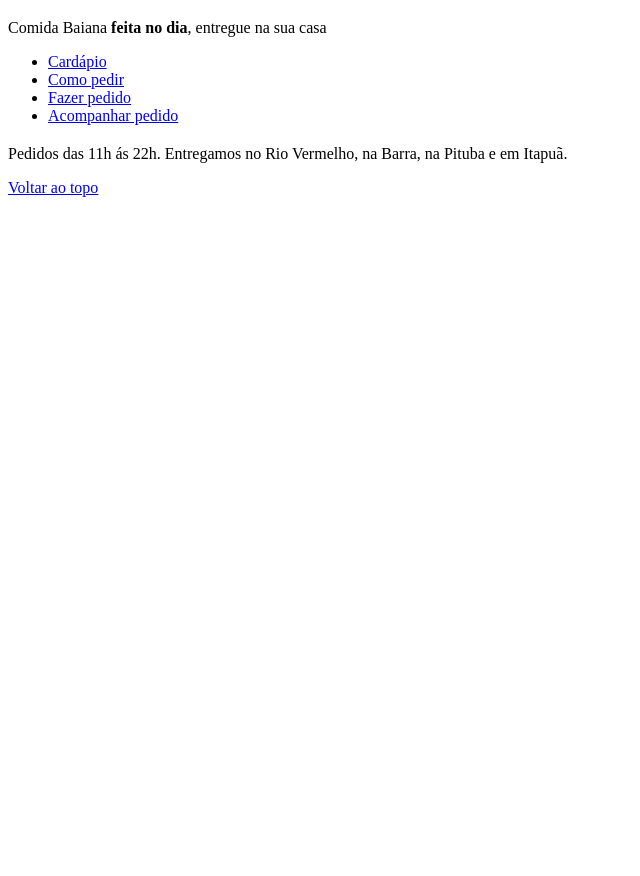
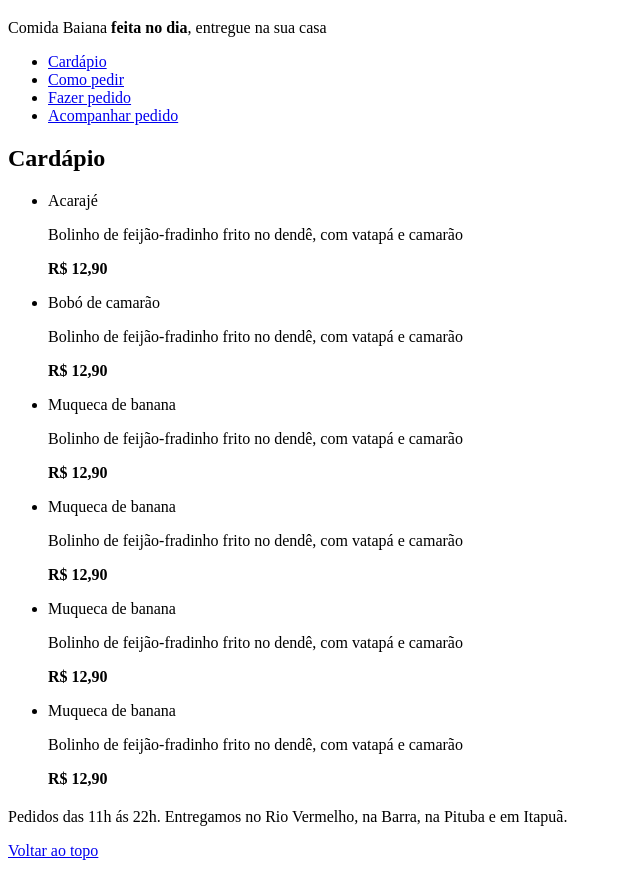
Before and after one commit to RafaTheMonk/delivery-baiano-e20, a website: page public/index.html in a window 1280 px wide. Shown: the part 61-937 px from the top of the page, without its empty margins (0-640 px from the left). Before the commit the page ends 800 px from the top, so only its background shows below. Drawn offline with Linux system fonts and the light colour scheme.

Commit message:
feat: adiciona os pratos ao cardápio

```diff
--- a/public/index.html
+++ b/public/index.html
@@ -20,9 +20,33 @@
     </header>
     <main>
         <section id="cardapio">
-            <h2>
-
-            </h2>
+            <h2>Cardápio</h2>
+            <ul>
+                <li>Acarajé
+                    <p>Bolinho de feijão-fradinho frito no dendê, com vatapá e camarão</p>
+                    <p><strong>R$ 12,90</strong></p>
+                </li>
+                <li>Bobó de camarão
+                    <p>Bolinho de feijão-fradinho frito no dendê, com vatapá e camarão</p>
+                    <p><strong>R$ 12,90</strong></p>
+                </li>
+                <li>Muqueca de banana
+                    <p>Bolinho de feijão-fradinho frito no dendê, com vatapá e camarão</p>
+                    <p><strong>R$ 12,90</strong></p>
+                </li>
+                <li>Muqueca de banana
+                    <p>Bolinho de feijão-fradinho frito no dendê, com vatapá e camarão</p>
+                    <p><strong>R$ 12,90</strong></p>
+                </li>
+                <li>Muqueca de banana
+                    <p>Bolinho de feijão-fradinho frito no dendê, com vatapá e camarão</p>
+                    <p><strong>R$ 12,90</strong></p>
+                </li>
+                <li>Muqueca de banana
+                    <p>Bolinho de feijão-fradinho frito no dendê, com vatapá e camarão</p>
+                    <p><strong>R$ 12,90</strong></p>
+                </li>
+            </ul>
         </section>
         <section id="como-pedir">
             <h2>
```
